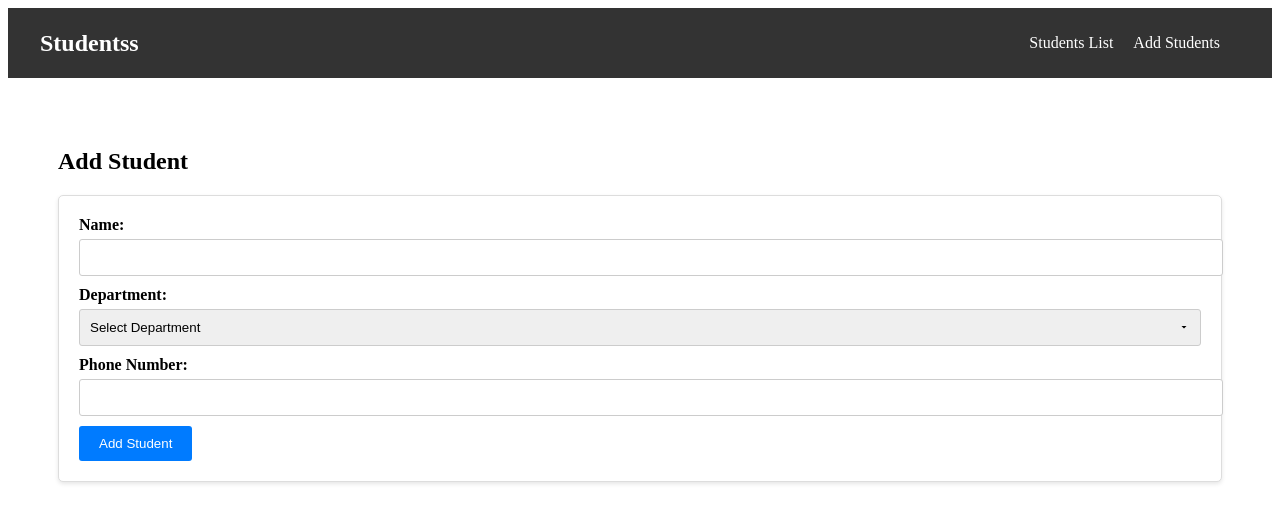
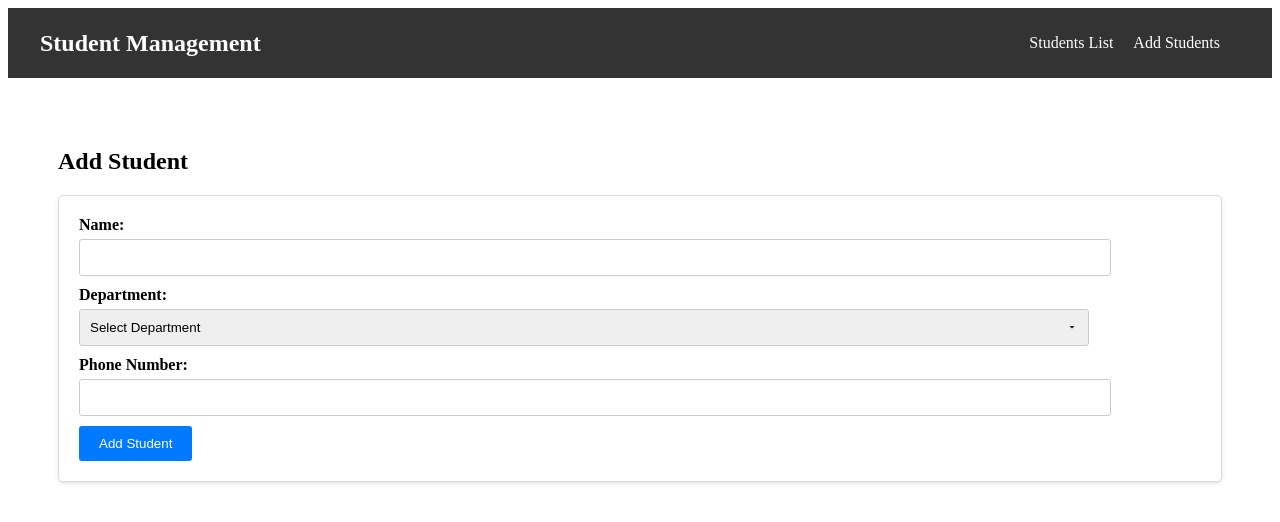
Before and after one commit to iamneo-production/dffafdafebcfacbdcbaeadfdfbaabfff, an Angular app in the folder angularapp/: page /add in a window 1280 px wide. Shown: the top 522 px of the page. Built offline with nearby package versions, Linux system fonts and the light colour scheme.

Commit message:
Backup Commit

```diff
--- a/angularapp/src/app/navbar/navbar.component.css
+++ b/angularapp/src/app/navbar/navbar.component.css
@@ -17,6 +17,7 @@ nav {
   .logo {
     font-size: 1.5rem;
     font-weight: bold;
+    m
   }
 
   ul {
--- a/angularapp/src/app/navbar/navbar.component.html
+++ b/angularapp/src/app/navbar/navbar.component.html
@@ -1,7 +1,7 @@
 <nav>
   <div class="container">
     <div class="logo">
-      Studentss
+      Student Management
     </div>
     <ul>
       <li><a routerLink="">Students List</a></li>
--- a/angularapp/src/app/student-add/student-add.component.css
+++ b/angularapp/src/app/student-add/student-add.component.css
@@ -24,7 +24,7 @@ h2 {
 
   input[type="text"],
   select {
-    width: 100%;
+    width: 90%;
     padding: 10px;
     border: 1px solid #ccc;
     border-radius: 3px;
@@ -57,7 +57,7 @@ h2 {
   }
 
   input[type="tel"] {
-    width: 100%;
+    width: 90%;
     padding: 10px;
     border: 1px solid #ccc;
     border-radius: 3px;
--- a/angularapp/src/app/student-details/student-details.component.css
+++ b/angularapp/src/app/student-details/student-details.component.css
@@ -1,6 +1,7 @@
 /* student-details.component.css */
 
 h2 {
+    font-size: 1.5rem;
     margin-bottom: 20px;
   }
 
@@ -13,15 +14,23 @@ h2 {
   }
 
   p {
-    margin-bottom: 10px;
+    margin: 8px 0;
+    font-size: 1.1rem;
   }
 
   strong {
     font-weight: bold;
   }
 
-  /* Optional: Customize the appearance of the details section */
-  /* Example: Adding space between details */
-  div + div {
+  /* Add some color and spacing to the details */
+  div {
+    background-color: #f7f7f7;
+    padding: 30px;
     margin-top: 20px;
   }
+
+  /* Add an animation on hover */
+  div:hover {
+    transform: translateY(-5px);
+    transition: transform 0.3s;
+  }
```
